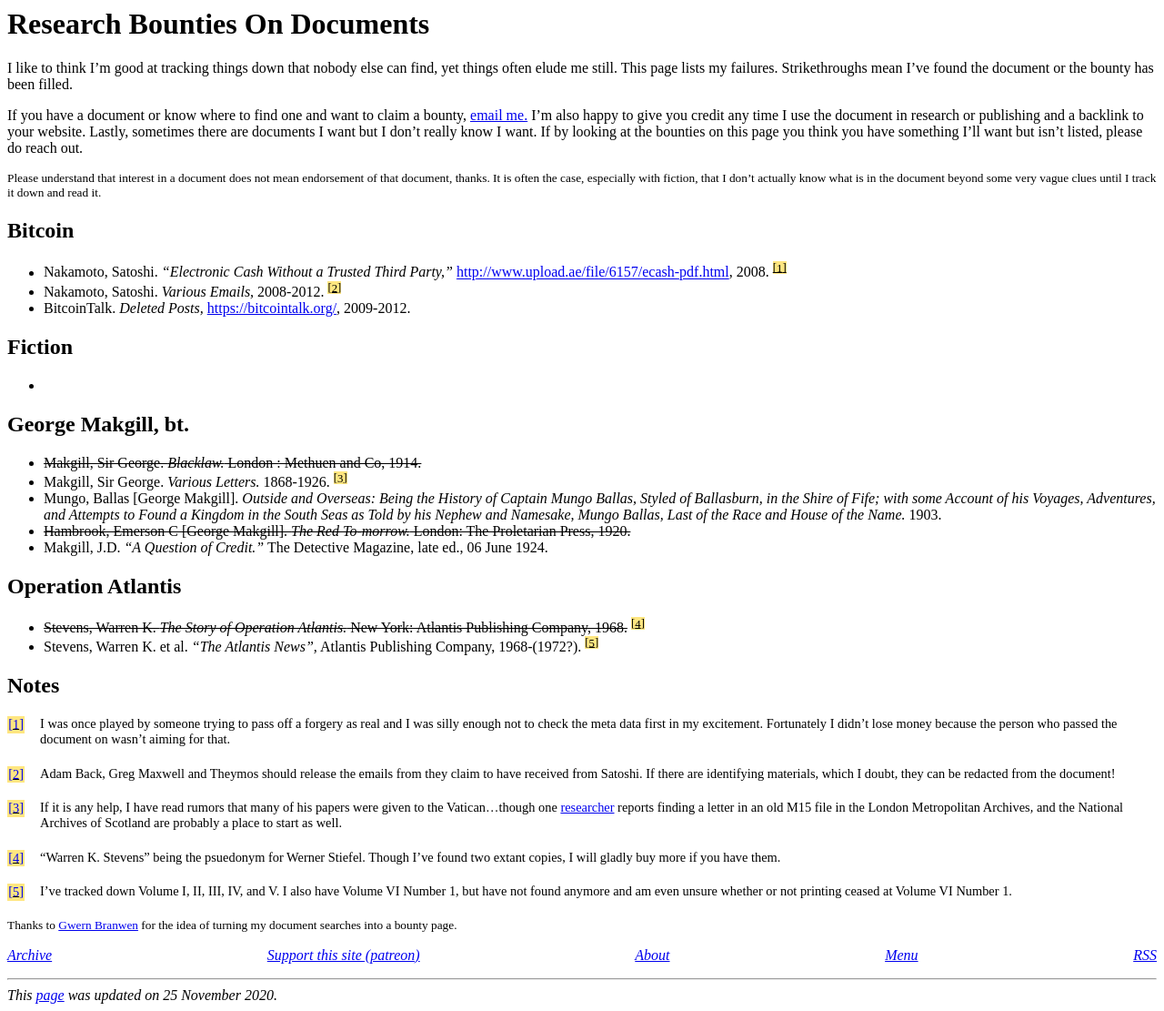
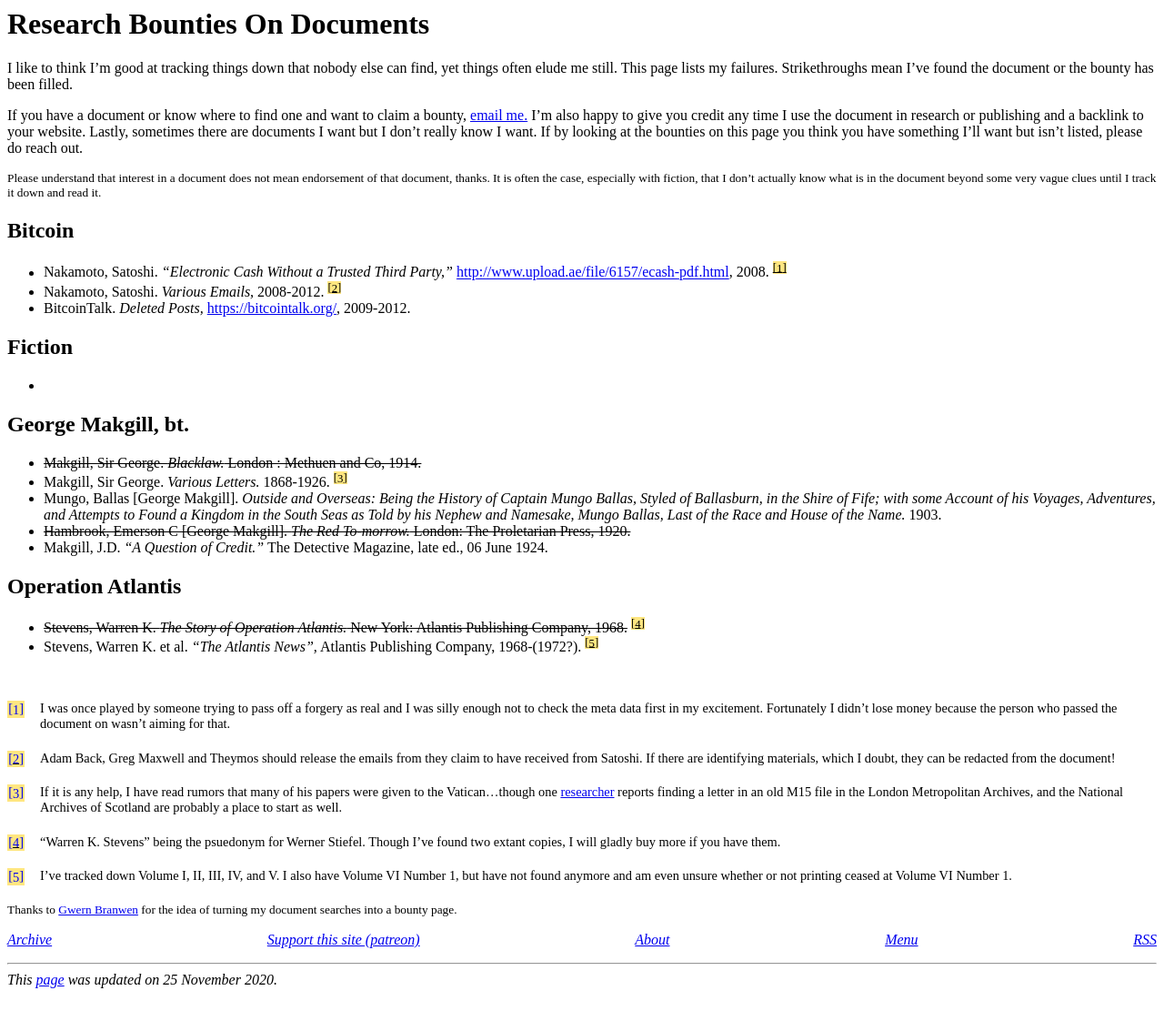
Before and after one commit to derykmakgill/website, a Jekyll site: the page built from research-bounties.md, in a window 1280 px wide. Shown: the whole page at 91% size. Built offline with Jekyll 4.4.1, drawn with Linux system fonts in a browser that asks for light colours.

Commit message:
Update research-bounties.md

```diff
--- a/research-bounties.md
+++ b/research-bounties.md
@@ -33,8 +33,6 @@
 - ~~Stevens, Warren K. *The Story of Operation Atlantis.* New York: Atlantis Publishing Company, 1968.~~  <span class="footnote"><span class="fnHide"> (Footnote: </span>"Warren K. Stevens" being the psuedonym for Werner Stiefel. Though I've found two extant copies, I will gladly buy more if you have them.<span class="fnHide">)</span></span>
 - Stevens, Warren K. et al. *"The Atlantis News",* Atlantis Publishing Company, 1968-(1972?).  <span class="footnote"><span class="fnHide"> (Footnote: </span>I've tracked down Volume I, II, III, IV, and V. I also have Volume VI Number 1, but have not found anymore and am even unsure whether or not printing ceased at Volume VI Number 1.<span class="fnHide">)</span></span>
 
-## Notes
-
-<div id = "Footnotes"><p class="invis">Footnotes:</p></div>
+<div id = "Footnotes" class="footnotes"><p class="invis">Footnotes:</p></div>
 
 <small>Thanks to <a href="https://www.gwern.net/Fulltext">Gwern Branwen</a> for the idea of turning my document searches into a bounty page.</small>
```
